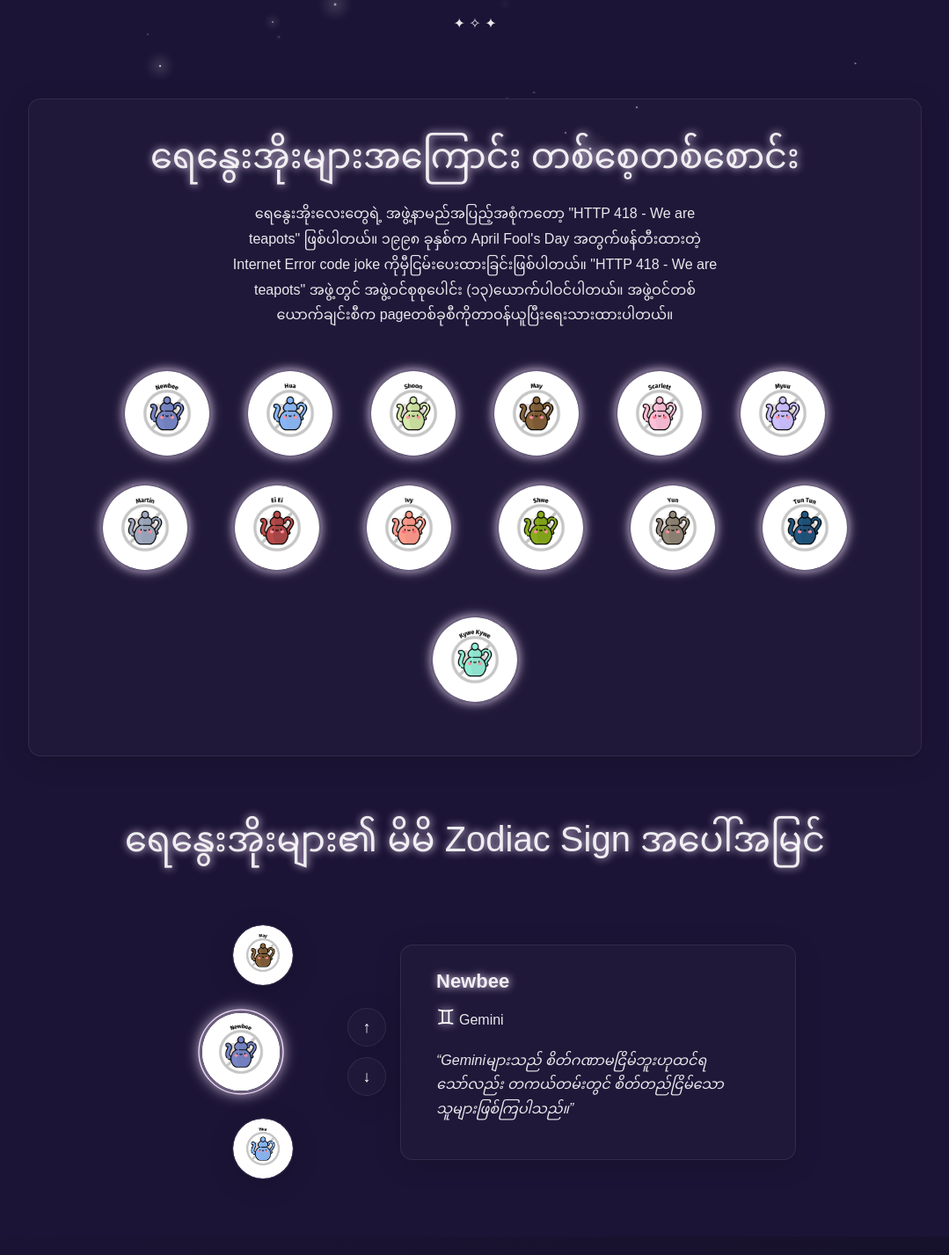
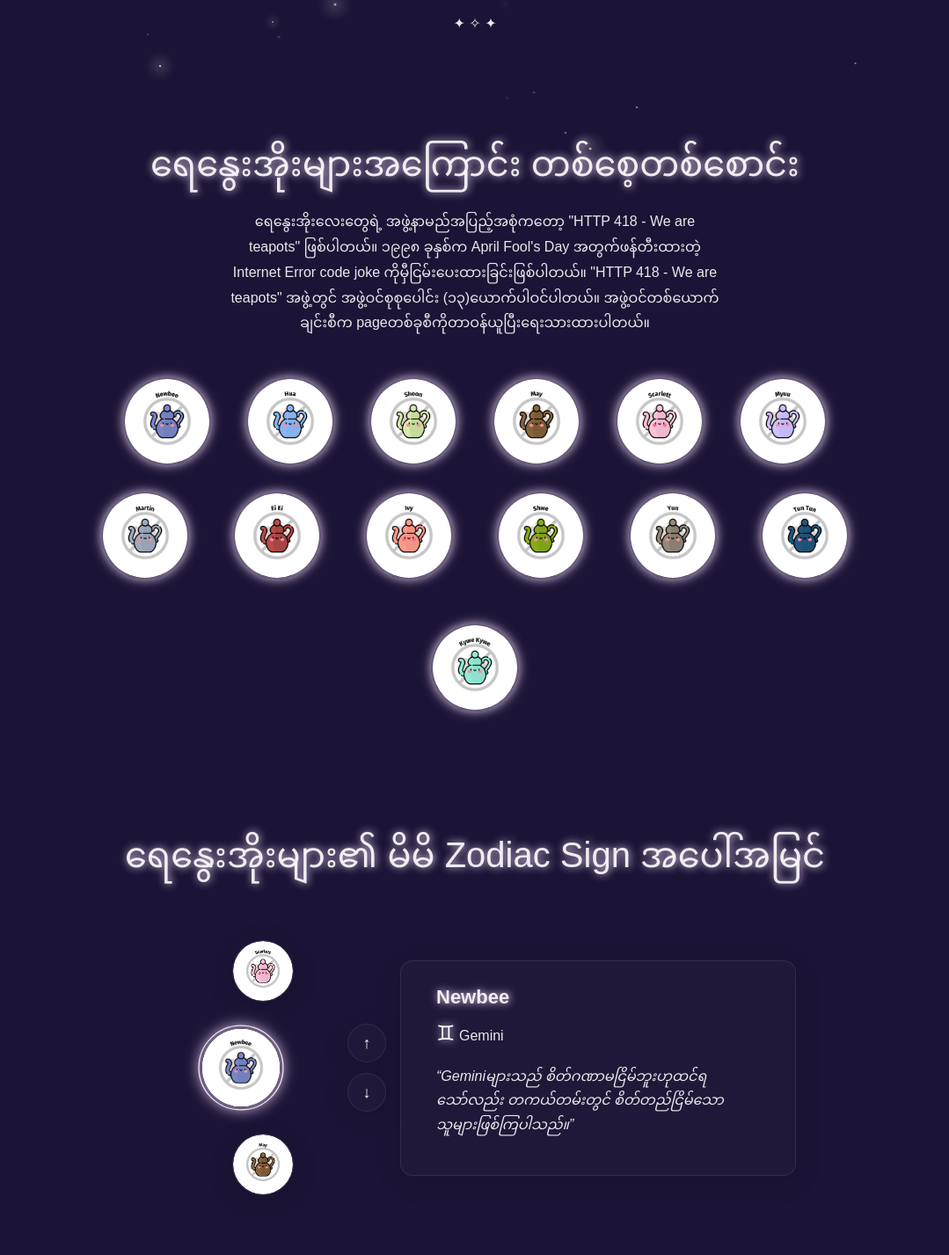
Before and after one commit to huahua-13/yarthekhwin, a plain HTML site: page about.html in a window 1280 px wide. Shown: the part 585-2012 px from the top of the page at 88% size, without its empty margins (100-1179 px from the left). Drawn offline with nearby package versions, Linux system fonts and the light colour scheme; a web font is replaced by a local one.

Commit message:
Edited Css

```diff
--- a/js/about.js
+++ b/js/about.js
@@ -1,15 +1,22 @@
 const reviews = [
+  {
+    name: "Scarlett",
+    sign: "♊︎ Gemini",
+    text: "ဖော်ရွေတာဟာ မျက်နှာများတာမဟုတ် အားလုံးထဲချစ်စရာကောင်းနေခြင်းသာဖြစ်သည်။",
+    img: "./assets/images/about/scarlett.png",
+  },
+
+  {
+    name: "Newbee",
+    sign: "♊︎ Gemini",
+    text: "Geminiများသည် စိတ်ဂဏာမငြိမ်ဘူးဟုထင်ရသော်လည်း တကယ်တမ်းတွင် စိတ်တည်ငြိမ်သောသူများဖြစ်ကြပါသည်။",
+    img: "./assets/images/about/newbee.png",
+  },
   {
     name: "May",
     sign: "♈︎ Aries",
     text: "Best service I’ve used. Highly recommend.",
     img: "./assets/images/about/may.png",
-  },
-  {
-    name: "Newbee",
-    sign: "♊︎ Gemini",
-    text: "Geminiများသည် စိတ်ဂဏာမငြိမ်ဘူးဟုထင်ရသော်လည်း တကယ်တမ်းတွင် စိတ်တည်ငြိမ်သောသူများဖြစ်ကြပါသည်။",
-    img: "./assets/images/about/newbee.png",
   },
   {
     name: "Hua",
@@ -22,12 +29,6 @@ const reviews = [
     sign: "♉︎ Taurus",
     text: "Development went smoothly. Great experience.",
     img: "./assets/images/about/shoon.png",
-  },
-  {
-    name: "Scarlett",
-    sign: "♊︎ Gemini",
-    text: "ဖော်ရွေတာဟာ မျက်နှာများတာမဟုတ် အားလုံးထဲချစ်စရာကောင်းနေခြင်းသာဖြစ်သည်။",
-    img: "./assets/images/about/scarlett.png",
   },
   {
     name: "Myuu",
--- a/styles/about.css
+++ b/styles/about.css
@@ -22,12 +22,8 @@
   gap: 50px;
 }
 .aboutTexts {
-  margin: 70px 50px;
+  margin: 80px 50px;
   padding: 40px 30px;
-  border-radius: 14px;
-  border: 1px solid rgba(255, 255, 255, 0.08);
-  background: rgba(255, 255, 255, 0.02);
-  box-shadow: 0 6px 30px rgba(0, 0, 0, 0.15);
 }
 .texts {
   padding: 20px 200px;
@@ -64,6 +60,9 @@
 }
 
 /* Opinions Section*/
+#opinions{
+  margin-bottom: 30px;
+}
 .wrap {
   display: flex;
   justify-content: center;
```
